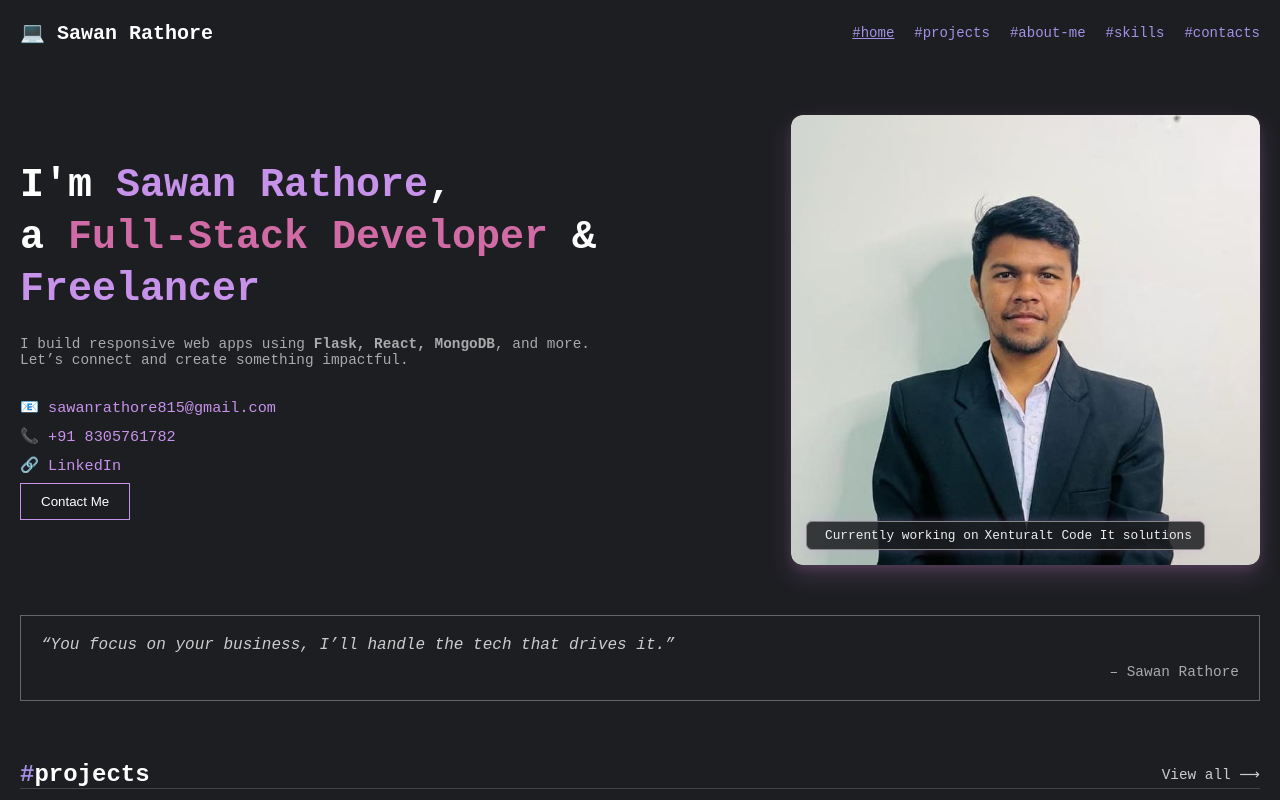
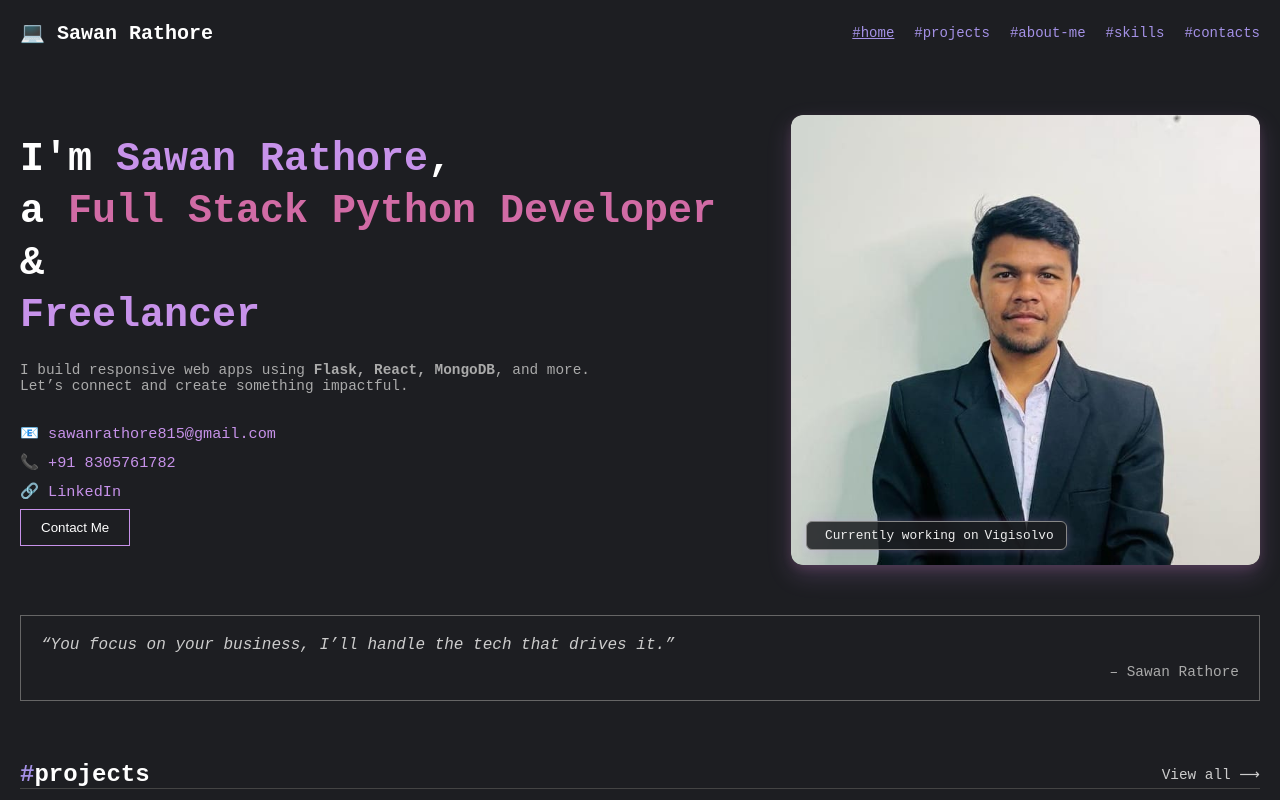
Before and after one commit to Sawan03/sawan, a React (Create React App) app: page / in a window 1280 px wide. Shown: the top 800 px of the page. Built offline with nearby package versions, Linux system fonts and the light colour scheme.

Commit message:
Update landingpage.js

```diff
--- a/src/components/landingpage.js
+++ b/src/components/landingpage.js
@@ -31,7 +31,8 @@ const LandingPage = () => {
         <div className="hero-text">
           <h1>
             I'm <span className="highlight1">Sawan Rathore</span>,<br />
-            a <span className="highlight2">Full-Stack Developer</span> &<br />
+            {/* --- UPDATED ROLE HERE --- */}
+            a <span className="highlight2">Full Stack Python Developer</span> &<br />
             <span className="highlight1">Freelancer</span>
           </h1>
           <p className="subtext">
@@ -52,7 +53,8 @@ const LandingPage = () => {
         <div className="hero-image">
           <img src="/sawan.jpeg" alt="Sawan Profile" />
           <div className="working-status">
-            <span className="dot" /> Currently working on <span className="bold">Xenturalt Code It solutions</span>
+            {/* --- UPDATED COMPANY HERE --- */}
+            <span className="dot" /> Currently working on <span className="bold">Vigisolvo</span>
           </div>
         </div>
       </div>
```
